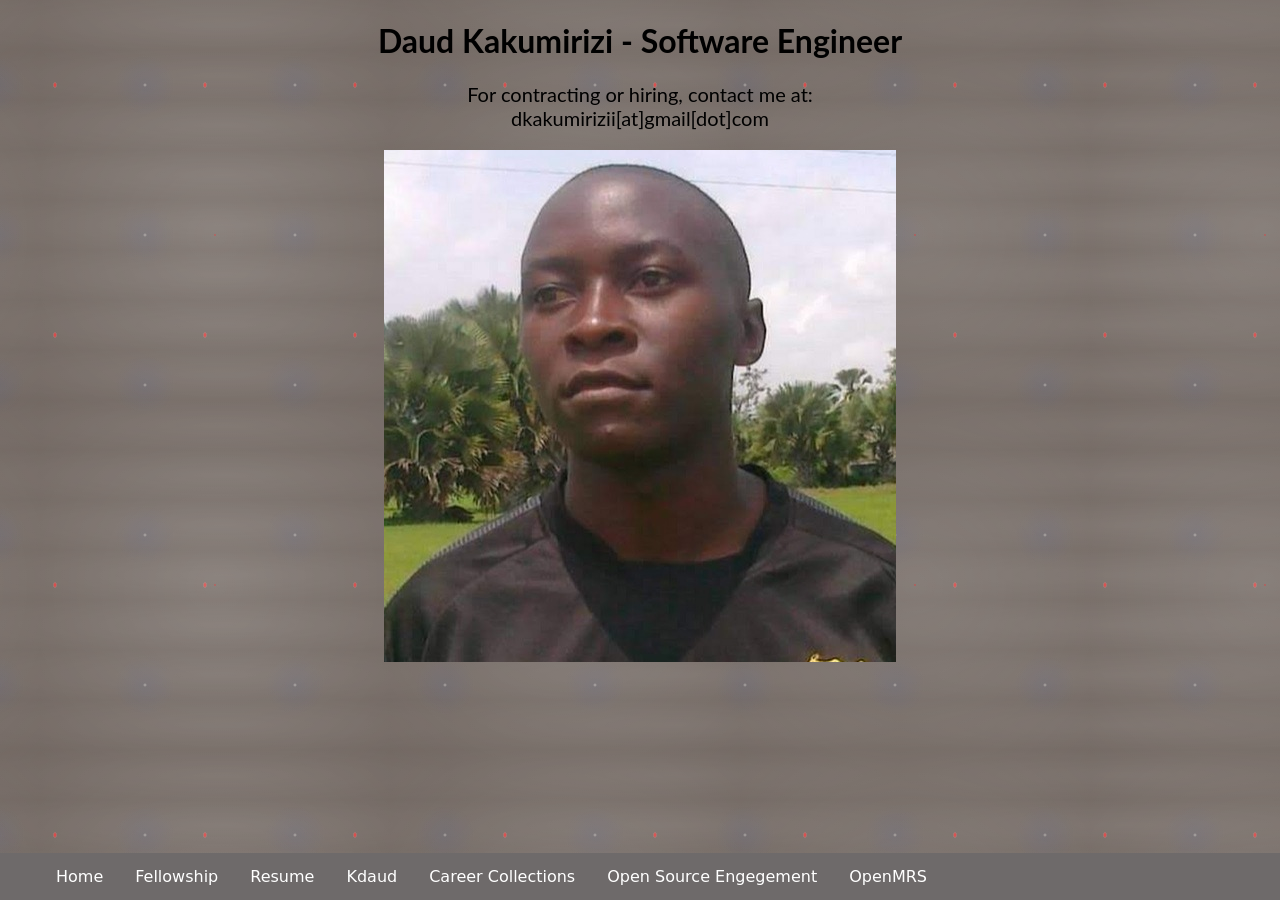
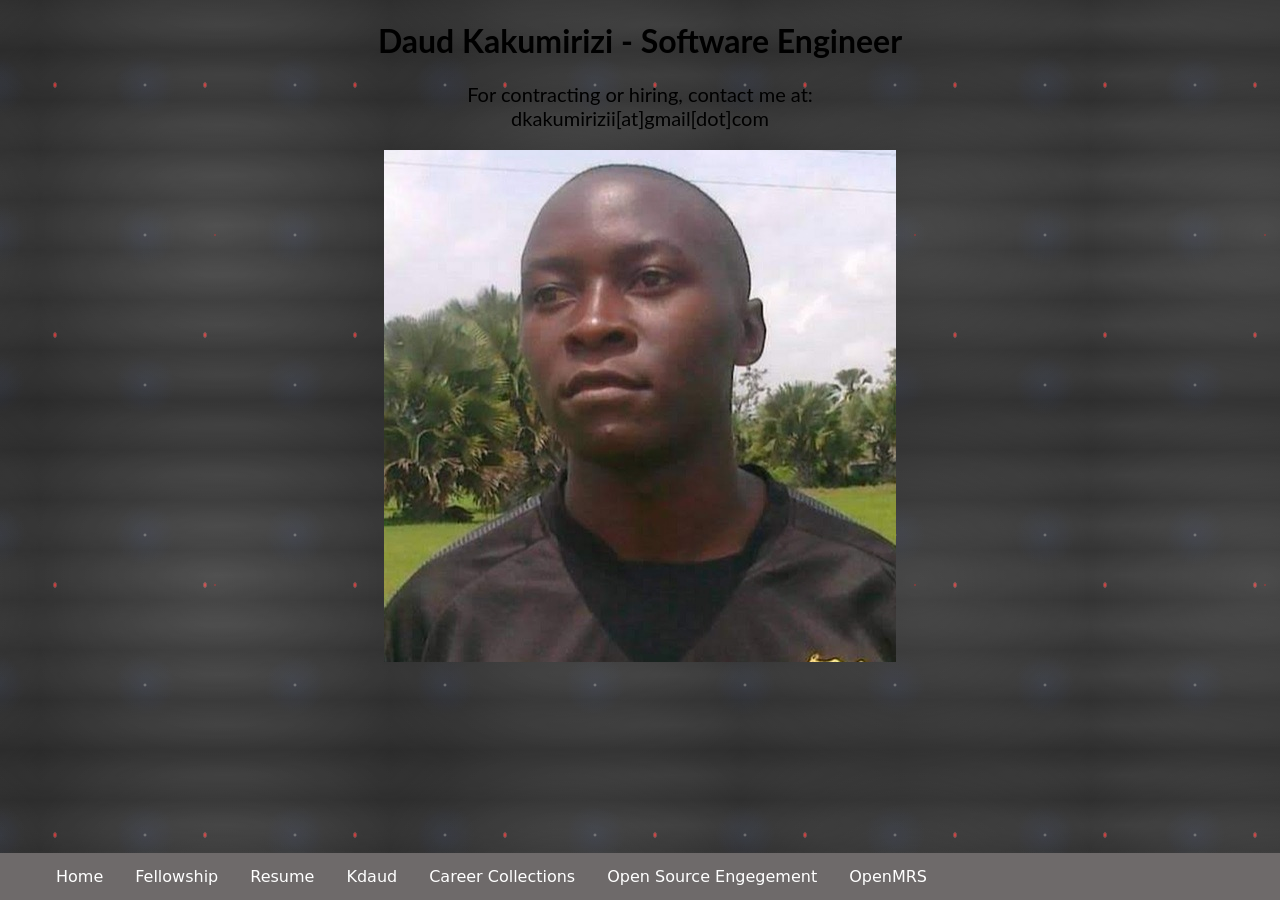
Before and after one commit to kdaud/kdaud.github.io, a Jekyll site: the page index.html, which Jekyll copies as it is, in a window 1280 px wide. Built offline with Jekyll 4.4.1, drawn with Linux system fonts in a browser that asks for light colours.

Commit message:
Change backgorund color to black

```diff
--- a/css/general.css
+++ b/css/general.css
@@ -1,7 +1,7 @@
 body {
     font-family: "Lato", sans-serif;
     text-align-last: center;
-    background-color:#574b44;
+    background-color:black;
     background-image:
     radial-gradient(red, rgba(255,255,255,.2) 2px, transparent 1000px),
     radial-gradient(red, rgba(255,255,255,.15) 1px, transparent 300px),
```
